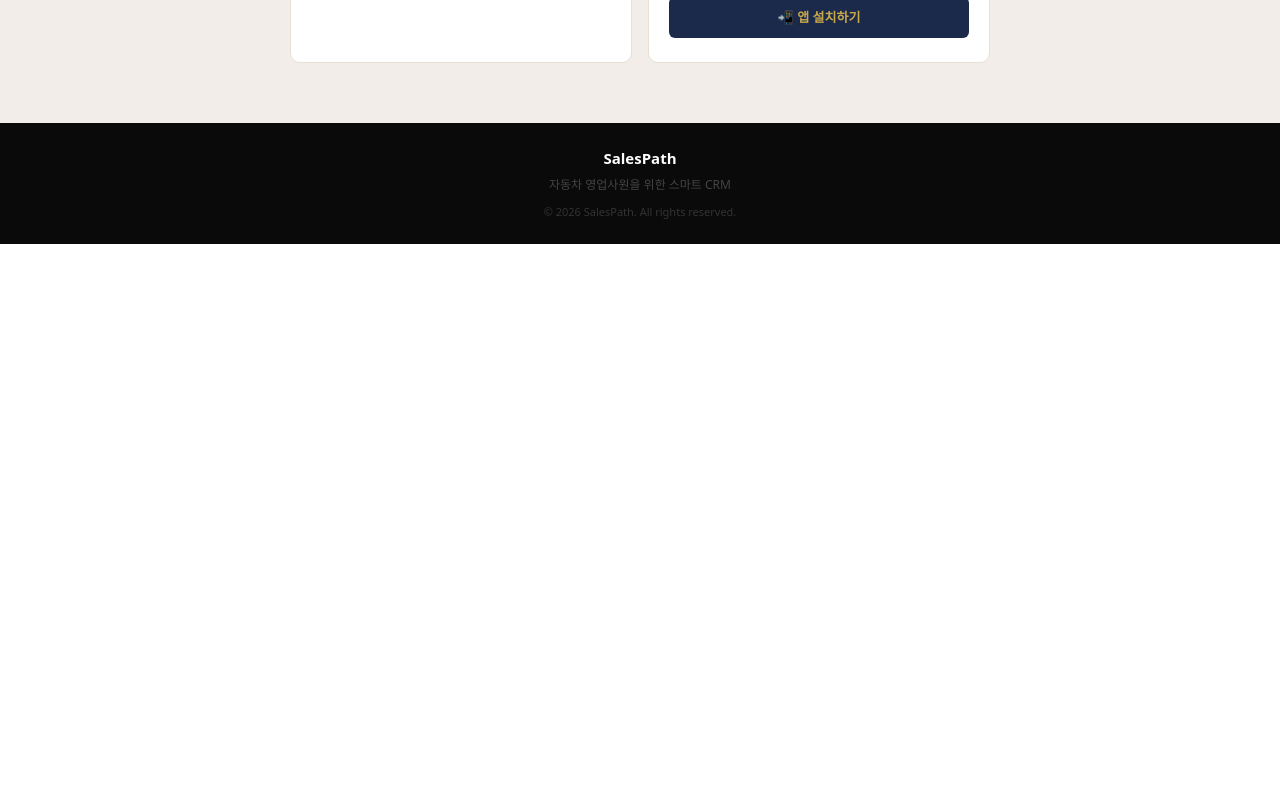
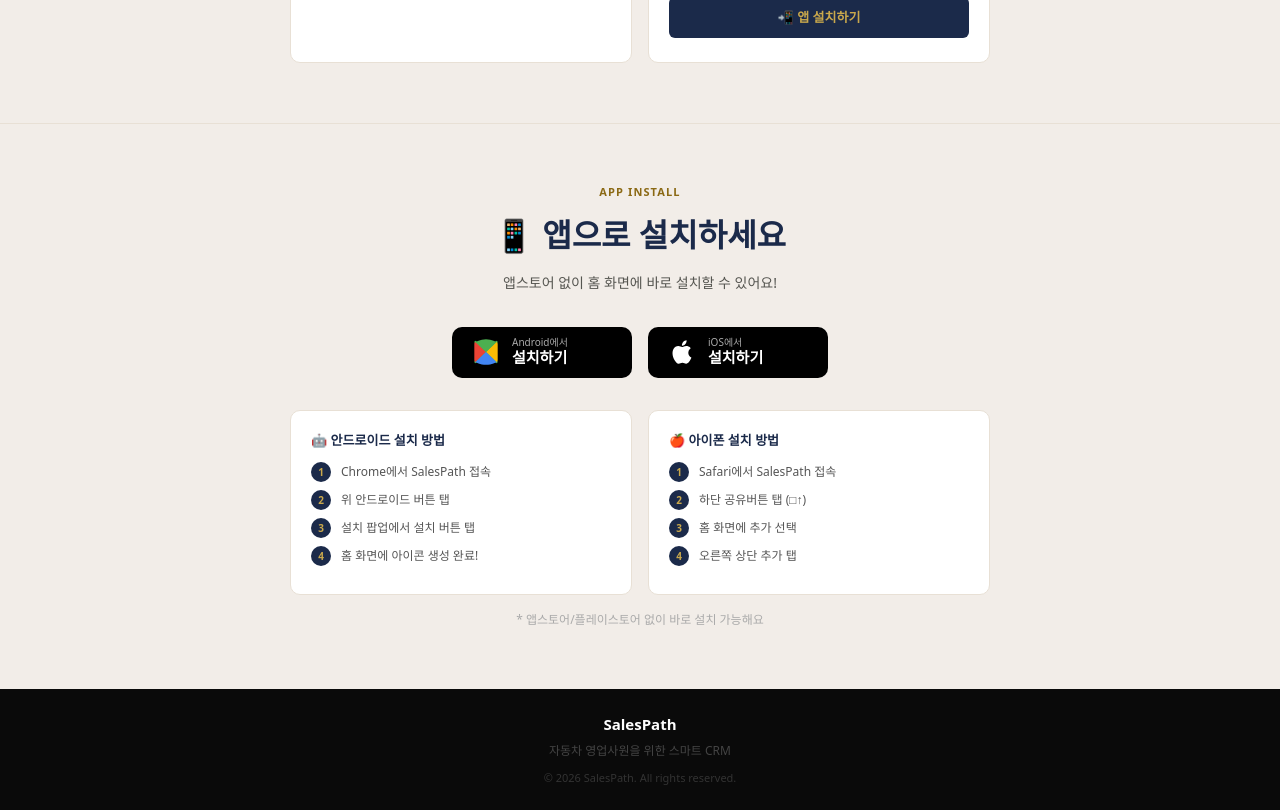
Before and after one commit to alive0alive18-ux/salespath-crm, a Next.js app: page / in a window 1280 px wide. Shown: the part 4140-4950 px from the top of the page. Before the commit the page ends 4384 px from the top, so only its background shows below. Built offline with nearby package versions, Linux system fonts and the light colour scheme.

Commit message:
앱설치 구글플레이+앱스토어 스타일 버튼 추가

```diff
--- a/app/page.tsx
+++ b/app/page.tsx
@@ -296,6 +296,67 @@
           </div>
         </section>
 
+        {/* 앱 설치 안내 */}
+        <section style={{ padding:mounted&&isMobile?'40px 16px':'60px 32px', background:'#F2EDE8', borderTop:`1px solid ${BORDER}` }}>
+          <div style={{ maxWidth:700, margin:'0 auto', textAlign:'center' as const }}>
+            <div style={{ fontSize:11, color:GOLD_TX, fontWeight:600, letterSpacing:'.1em', textTransform:'uppercase' as const, marginBottom:10 }}>App Install</div>
+            <h2 style={{ fontSize:mounted&&isMobile?24:32, fontWeight:700, color:'#1B2A4A', marginBottom:12 }}>📱 앱으로 설치하세요</h2>
+            <p style={{ fontSize:14, color:'#555550', lineHeight:1.7, marginBottom:32 }}>앱스토어 없이 홈 화면에 바로 설치할 수 있어요!</p>
+            <div style={{ display:'flex', gap:16, justifyContent:'center', flexWrap:'wrap' as const, marginBottom:32 }}>
+
+              {/* 안드로이드 버튼 */}
+              <button style={{ display:'flex', alignItems:'center', gap:12, background:'#000', color:'#FFF', border:'none', borderRadius:10, padding:'10px 20px', cursor:'pointer', minWidth:180 }}>
+                <svg width="28" height="28" viewBox="0 0 24 24" fill="none">
+                  <path d="M3 20.5L12 12M3 3.5L12 12M12 12L21 3.5M12 12L21 20.5" stroke="#4CAF50" strokeWidth="2" strokeLinecap="round"/>
+                  <path d="M3 3.5C3 3.5 2 4 2 5V19C2 20 3 20.5 3 20.5L12 12L3 3.5Z" fill="#EA4335"/>
+                  <path d="M21 3.5L12 12L21 20.5C21 20.5 22 20 22 19V5C22 4 21 3.5 21 3.5Z" fill="#FBBC05"/>
+                  <path d="M3 3.5L12 12L21 3.5C21 3.5 17 1 12 1C7 1 3 3.5 3 3.5Z" fill="#4CAF50"/>
+                  <path d="M3 20.5L12 12L21 20.5C21 20.5 17 23 12 23C7 23 3 20.5 3 20.5Z" fill="#4285F4"/>
+                </svg>
+                <div style={{ textAlign:'left' as const }}>
+                  <div style={{ fontSize:10, color:'#AAA', lineHeight:1 }}>Android에서</div>
+                  <div style={{ fontSize:15, fontWeight:700, lineHeight:1.4 }}>설치하기</div>
+                </div>
+              </button>
+
+              {/* 아이폰 버튼 */}
+              <button onClick={()=>router.push('#ios-guide')} style={{ display:'flex', alignItems:'center', gap:12, background:'#000', color:'#FFF', border:'none', borderRadius:10, padding:'10px 20px', cursor:'pointer', minWidth:180 }}>
+                <svg width="28" height="28" viewBox="0 0 24 24" fill="white">
+                  <path d="M18.71 19.5C17.88 20.74 17 21.95 15.66 21.97C14.32 22 13.89 21.18 12.37 21.18C10.84 21.18 10.37 21.95 9.1 22C7.78 22.05 6.8 20.68 5.96 19.47C4.25 17 2.94 12.45 4.7 9.39C5.57 7.87 7.13 6.91 8.82 6.88C10.1 6.86 11.32 7.75 12.11 7.75C12.89 7.75 14.37 6.68 15.92 6.84C16.57 6.87 18.39 7.1 19.56 8.82C19.47 8.88 17.39 10.1 17.41 12.63C17.44 15.65 20.06 16.66 20.09 16.67C20.06 16.74 19.67 18.11 18.71 19.5ZM13 3.5C13.73 2.67 14.94 2.04 15.94 2C16.07 3.17 15.6 4.35 14.9 5.19C14.21 6.04 13.07 6.7 11.95 6.61C11.8 5.46 12.36 4.26 13 3.5Z"/>
+                </svg>
+                <div style={{ textAlign:'left' as const }}>
+                  <div style={{ fontSize:10, color:'#AAA', lineHeight:1 }}>iOS에서</div>
+                  <div style={{ fontSize:15, fontWeight:700, lineHeight:1.4 }}>설치하기</div>
+                </div>
+              </button>
+
+            </div>
+
+            {/* 설치 방법 안내 */}
+            <div style={{ display:'grid', gridTemplateColumns:mounted&&isMobile?'1fr':'1fr 1fr', gap:16, textAlign:'left' as const }}>
+              <div style={{ background:'#FFF', border:`1px solid ${BORDER}`, borderRadius:10, padding:'20px' }}>
+                <div style={{ fontSize:13, fontWeight:700, color:'#1B2A4A', marginBottom:12 }}>🤖 안드로이드 설치 방법</div>
+                {['Chrome에서 SalesPath 접속','위 안드로이드 버튼 탭','설치 팝업에서 설치 버튼 탭','홈 화면에 아이콘 생성 완료!'].map((s,i)=>(
+                  <div key={i} style={{ display:'flex', alignItems:'center', gap:10, marginBottom:8 }}>
+                    <div style={{ width:20, height:20, borderRadius:'50%', background:'#1B2A4A', color:'#C9A84C', fontSize:10, fontWeight:700, display:'flex', alignItems:'center', justifyContent:'center', flexShrink:0 }}>{i+1}</div>
+                    <span style={{ fontSize:12, color:'#555' }}>{s}</span>
+                  </div>
+                ))}
+              </div>
+              <div id="ios-guide" style={{ background:'#FFF', border:`1px solid ${BORDER}`, borderRadius:10, padding:'20px' }}>
+                <div style={{ fontSize:13, fontWeight:700, color:'#1B2A4A', marginBottom:12 }}>🍎 아이폰 설치 방법</div>
+                {['Safari에서 SalesPath 접속','하단 공유버튼 탭 (□↑)','홈 화면에 추가 선택','오른쪽 상단 추가 탭'].map((s,i)=>(
+                  <div key={i} style={{ display:'flex', alignItems:'center', gap:10, marginBottom:8 }}>
+                    <div style={{ width:20, height:20, borderRadius:'50%', background:'#1B2A4A', color:'#C9A84C', fontSize:10, fontWeight:700, display:'flex', alignItems:'center', justifyContent:'center', flexShrink:0 }}>{i+1}</div>
+                    <span style={{ fontSize:12, color:'#555' }}>{s}</span>
+                  </div>
+                ))}
+              </div>
+            </div>
+            <p style={{ fontSize:12, color:'#AAA', marginTop:16 }}>* 앱스토어/플레이스토어 없이 바로 설치 가능해요</p>
+          </div>
+        </section>
+
         {/* 푸터 */}
         <footer style={{ background:'#0A0A0A', padding:'24px 16px', textAlign:'center' as const }}>
           <div style={{ fontSize:15, fontWeight:600, color:WHITE, marginBottom:6 }}>SalesPath</div>
```
